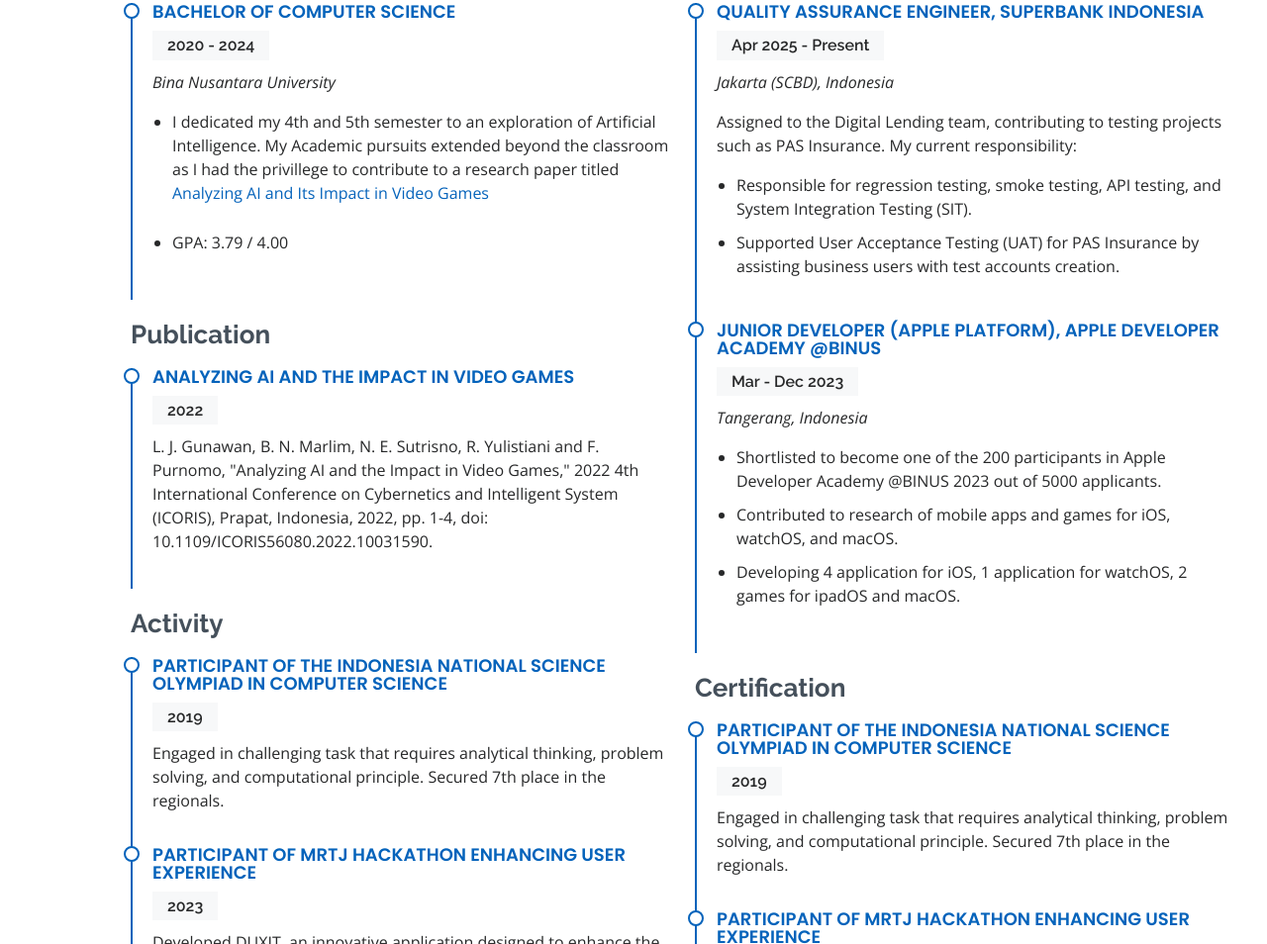
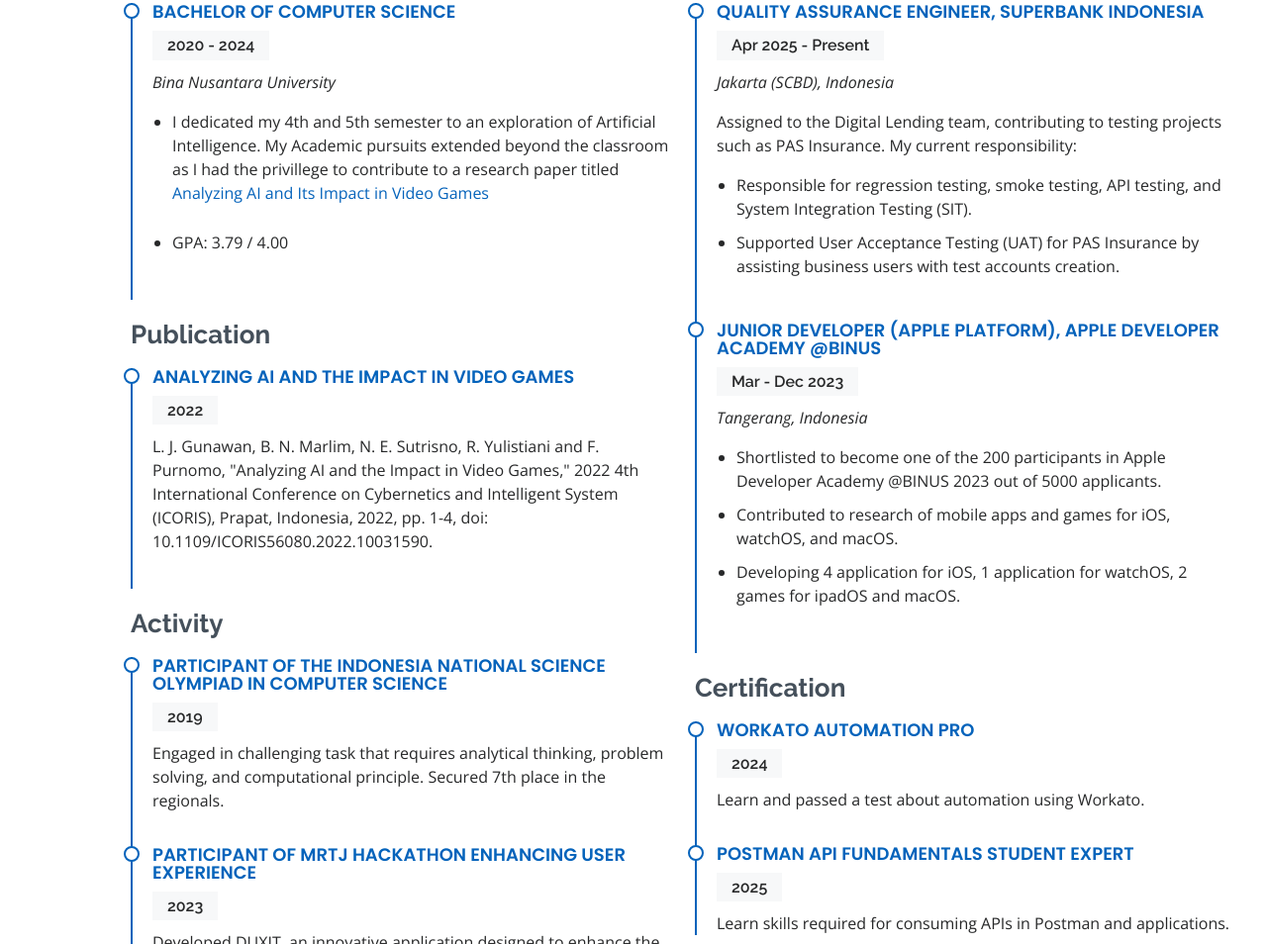
Before and after one commit to itsbrandonlim/brandonmarlim, a plain HTML site: page index.html in a window 1280 px wide. Shown: the part 1846-2800 px from the top of the page at 99% size. Drawn offline with nearby package versions, Linux system fonts and the light colour scheme.

Commit message:
added certifications

```diff
--- a/index.html
+++ b/index.html
@@ -271,19 +271,15 @@
 
             <h3 class="resume-title">Certification</h3>
             <div class="resume-item">
-              <h4><a href="https://drive.google.com/file/d/1mKcGgs_0bnC8A7gD0lDHwWT2xG0IvEr6/view?usp=sharing">Participant of the Indonesia National Science Olympiad in Computer Science</a></h4>
-              <h5>2019</h5>
-              <p>Engaged in challenging task that requires analytical thinking, problem solving, and computational principle.
-                 Secured 7th place in the regionals.</p>
+              <h4><a href="https://credentials.workato.com/65150662-27ac-485d-811d-9d8451e65697#acc.ZMyei9NV">Workato Automation Pro</a></h4>
+              <h5>2024</h5>
+              <p>Learn and passed a test about automation using Workato.</p>
             </div>
 
             <div class="resume-item">
-              <h4><a href="https://drive.google.com/file/d/1DIW3N195ucP6YiFkRpPoHbzoG7sLLHR9/view?usp=sharing">Participant of MRTJ Hackathon Enhancing User Experience</a></h4>
-              <h5>2023</h5>
-              <p>Developed DUXIT, an innovative application designed to enhance the experience of MRT Jakarta's Passengers,
-                particulary catering to infrequent passengers who may not be acquainted with the station layout. An abbreviation
-                for "Dukuh Atas Exit", DUXIT serves the purpose of guiding passengers towards the most optimal exit gate at Dukuh atas BNI station.
-              The system operates by providing exit gate recommendations derived from passenger inputs, leveraging iBeacon technology.</p>
+              <h4><a href="https://badgr.com/public/assertions/lrh68UYqS76AVja7Xx0wrg">Postman API Fundamentals Student Expert</a></h4>
+              <h5>2025</h5>
+              <p>Learn skills required for consuming APIs in Postman and applications.</p>
             </div>
 
           </div>
```
